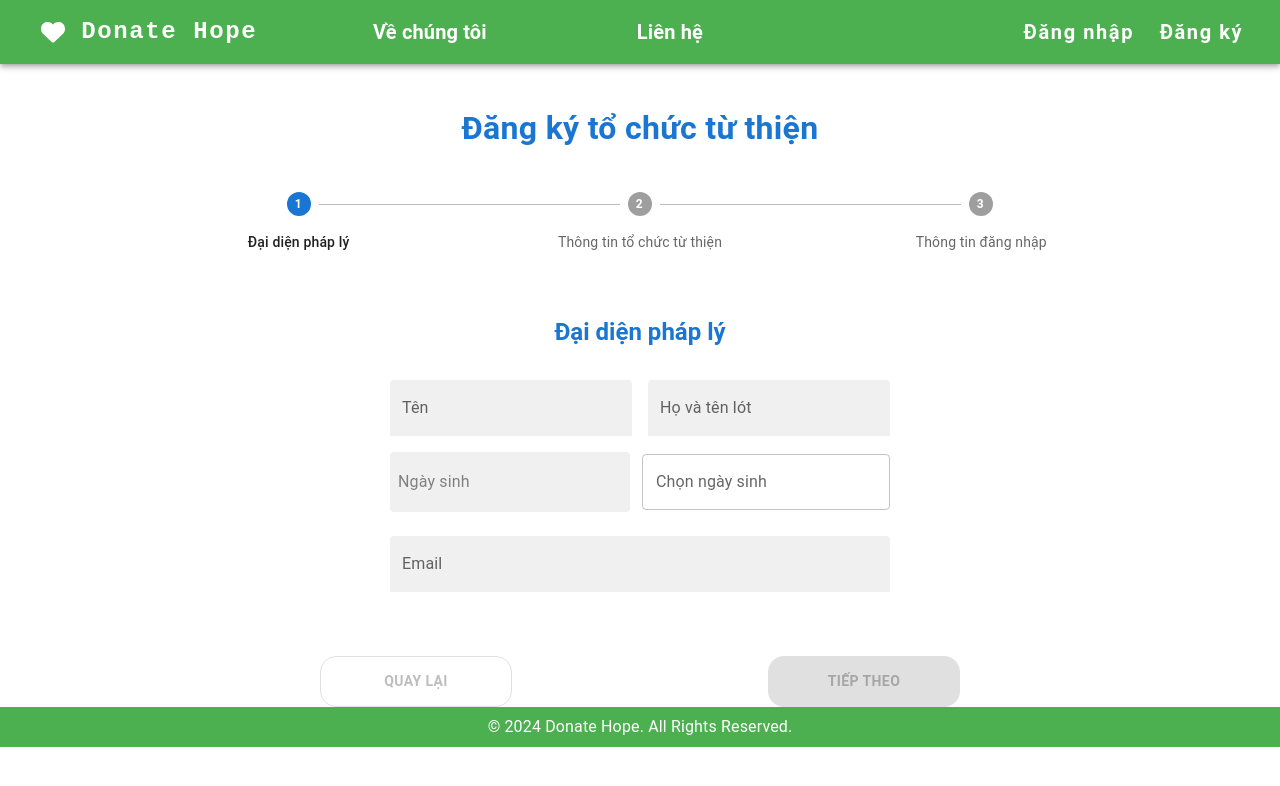
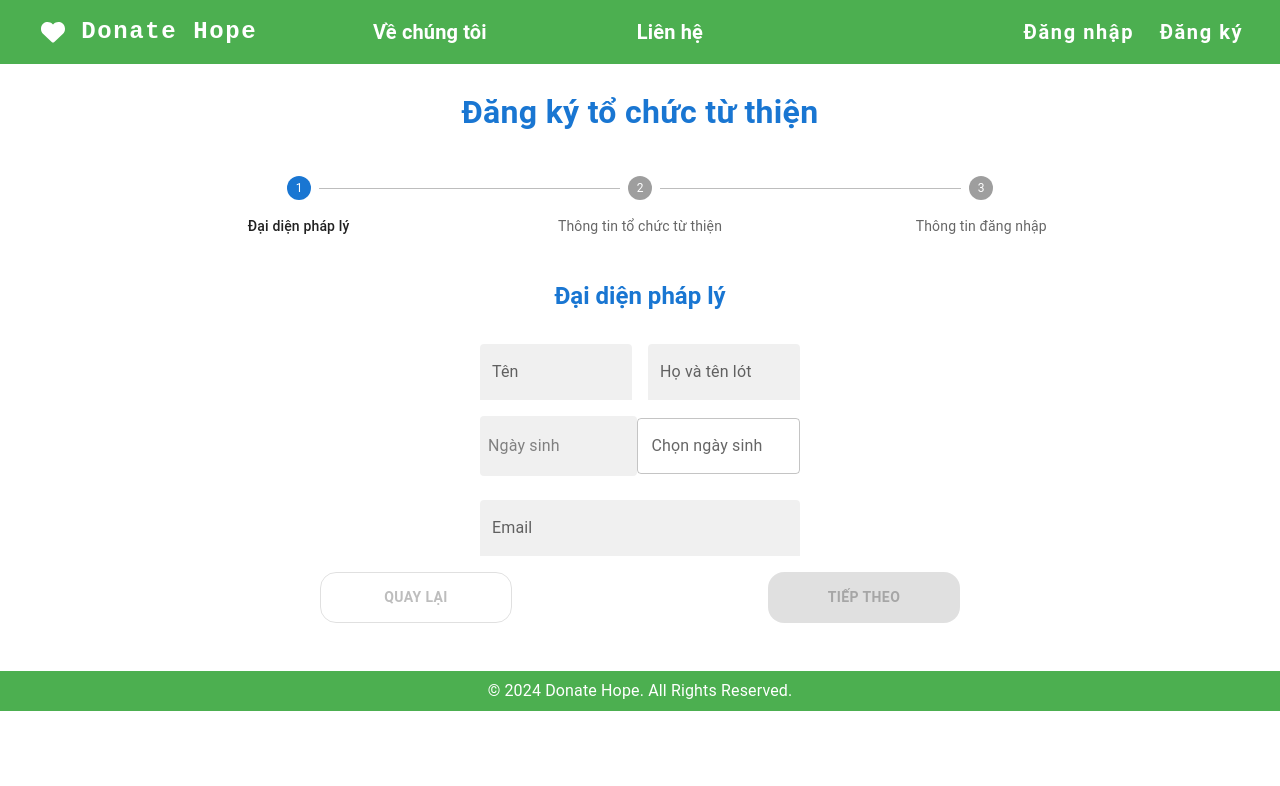
Before and after one commit to AnNguyenLe/donate-hope-frontend, a React (Create React App) app: page /charity/signup in a window 1280 px wide. Shown: the top 786 px of the page. Built offline with nearby package versions, Linux system fonts and the light colour scheme.

Commit message:
Fix interface RegisterCharity

```diff
--- a/src/pages/user/CharityRegisterPage.js
+++ b/src/pages/user/CharityRegisterPage.js
@@ -70,7 +70,13 @@ function CharityRegisterPage() {
         switch (activeStep) {
             case 0:
                 return (
-                    <Box className="flex flex-col justify-between">
+                    <Box
+                        sx={{
+                            display: "flex",
+                            justifyContent: "center",
+                            alignItems: "center",
+                        }}
+                    >
                         <Grid
                             item
                             xs={12}
@@ -84,8 +90,8 @@ function CharityRegisterPage() {
                         >
                             <Box
                                 sx={{
-                                    width: "90%",
-                                    maxWidth: "500px",
+                                    width: "100%",
+                                    maxWidth: "700px",
                                     textAlign: "center",
                                 }}
                             >
@@ -210,7 +216,13 @@ function CharityRegisterPage() {
                 );
             case 1:
                 return (
-                    <Box className="flex flex-col justify-between">
+                    <Box
+                        sx={{
+                            display: "flex",
+                            justifyContent: "center",
+                            alignItems: "center",
+                        }}
+                    >
                         <Grid
                             item
                             xs={12}
@@ -317,12 +329,18 @@ function CharityRegisterPage() {
                 );
             case 2:
                 return (
-                    <Box className="flex flex-col justify-between">
+                    <Box
+                        sx={{
+                            display: "flex",
+                            justifyContent: "center",
+                            alignItems: "center",
+                        }}
+                    >
                         <Box
                             sx={{
                                 width: "100%",
                                 maxWidth: 400,
-                                margin: "5rem auto",
+                                margin: "1rem auto",
                                 padding: 4,
                                 background: "white",
                                 borderRadius: "1rem",
@@ -581,13 +599,23 @@ function CharityRegisterPage() {
     };
 
     return (
+        <Grid
+            container
+            sx={{
+                background: "white",
+                overflow: "hidden",
+                display: "flex",
+                justifyContent: "center",
+                alignItems: "center",
+            }}
+        >
             <Box
-            className="flex flex-col justify-center items-center pt-10"
                 sx={{
-                fontFamily: "Roboto, monospace, sans-serif",
-                fontWeight: 700,
-                letterSpacing: ".1rem",
-                color: "inherit",
+                    display: "flex",
+                    flexDirection: "column",
+                    justifyContent: "center",
+                    alignItems: "center",
+                    width: "100%",
                 }}
             >
                 <Typography
@@ -595,8 +623,9 @@ function CharityRegisterPage() {
                         color: "primary.main",
                         fontWeight: "bold",
                         fontSize: "2rem",
+                        marginTop: 3,
+                        marginBottom: 3,
                     }}
-                marginBottom={3}
                 >
                     Đăng ký tổ chức từ thiện
                 </Typography>
@@ -615,11 +644,11 @@ function CharityRegisterPage() {
                 <form
                     onSubmit={handleSubmit(onSubmit)}
                     style={{ width: "50%" }}
-                className="pt-8"
+                    className="pt-3"
                 >
                     {renderStepContent()}
 
-                <Box className="flex justify-between mt-12">
+                    <Box className="flex justify-between mb-12">
                         {activeStep !== 2 && (
                             <Button
                                 disabled={activeStep === 0}
@@ -634,7 +663,8 @@ function CharityRegisterPage() {
                                     borderRadius: "1rem",
                                     color: "primary.main",
                                     "&:hover": {
-                                    boxShadow: "0 4px 8px rgba(0, 0, 0, 0.2)",
+                                        boxShadow:
+                                            "0 4px 8px rgba(0, 0, 0, 0.2)",
                                     },
                                 }}
                             >
@@ -655,7 +685,8 @@ function CharityRegisterPage() {
                                     color: "white",
                                     "&:hover": {
                                         backgroundColor: "primary.dark",
-                                    boxShadow: "0 4px 8px rgba(0, 0, 0, 0.2)",
+                                        boxShadow:
+                                            "0 4px 8px rgba(0, 0, 0, 0.2)",
                                     },
                                 }}
                                 disabled={
@@ -668,6 +699,7 @@ function CharityRegisterPage() {
                     </Box>
                 </form>
             </Box>
+        </Grid>
     );
 }
 
```
Lines whose indentation alone changed are shown as unchanged.
